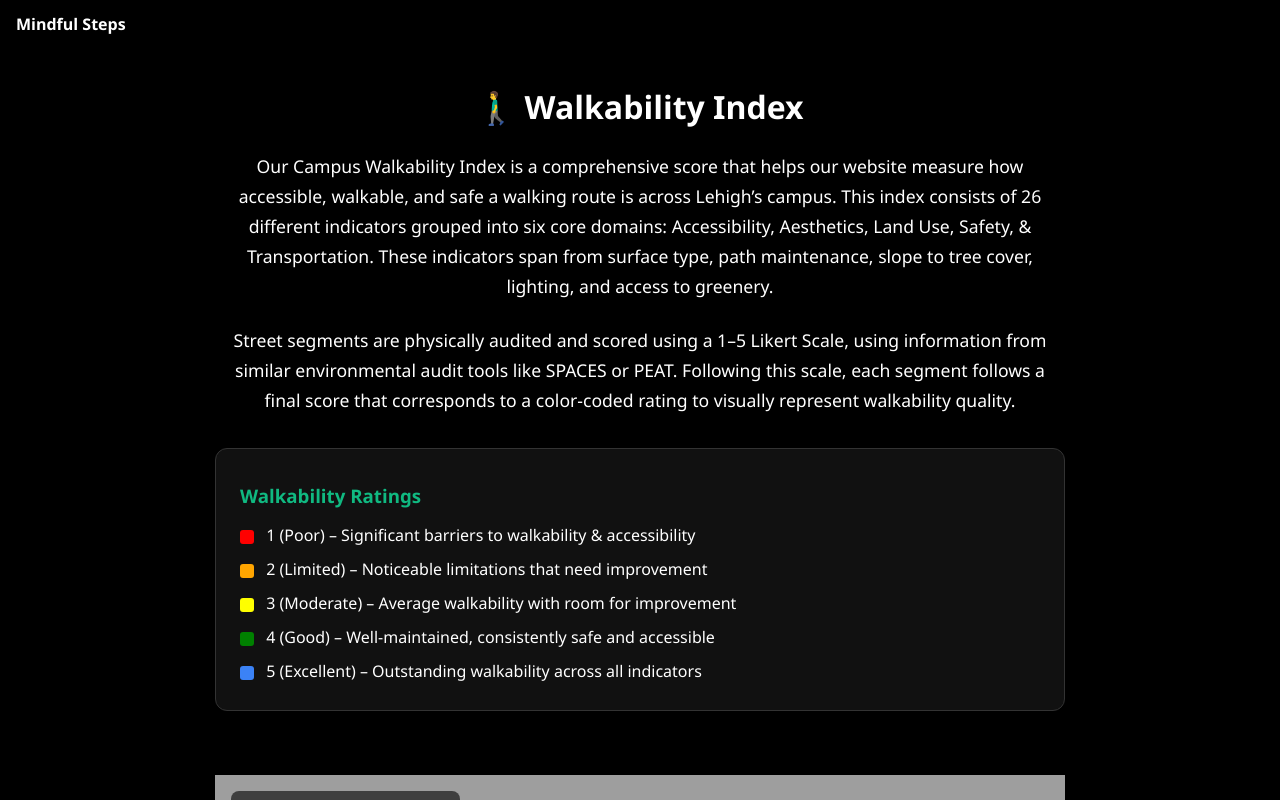
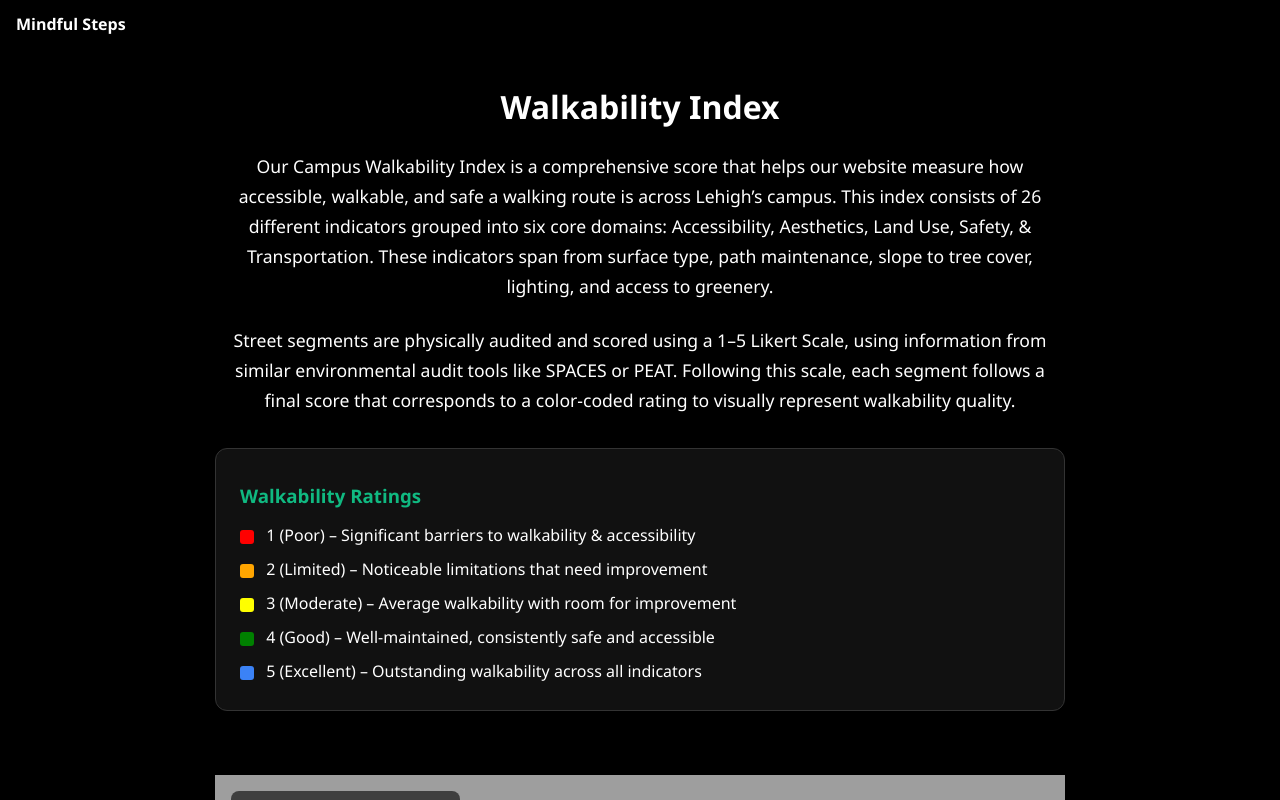
Before and after one commit to Swetcha17/mindful-steps, a plain HTML site: page walkability.html in a window 1280 px wide. Drawn offline with Linux system fonts and the light colour scheme; grey boxes are pictures that could not be loaded.

Commit message:
Update walkability.html

```diff
--- a/walkability.html
+++ b/walkability.html
@@ -82,7 +82,7 @@
   </nav>
 
   <main>
-    <h1>🚶‍♂️ Walkability Index</h1>
+    <h1>Walkability Index</h1>
     <p>
       Our Campus Walkability Index is a comprehensive score that helps our website measure how accessible, walkable, and safe a walking route is across Lehigh’s campus. This index consists of 26 different indicators grouped into six core domains: Accessibility, Aesthetics, Land Use, Safety, & Transportation. These indicators span from surface type, path maintenance, slope to tree cover, lighting, and access to greenery.
     </p>
```
